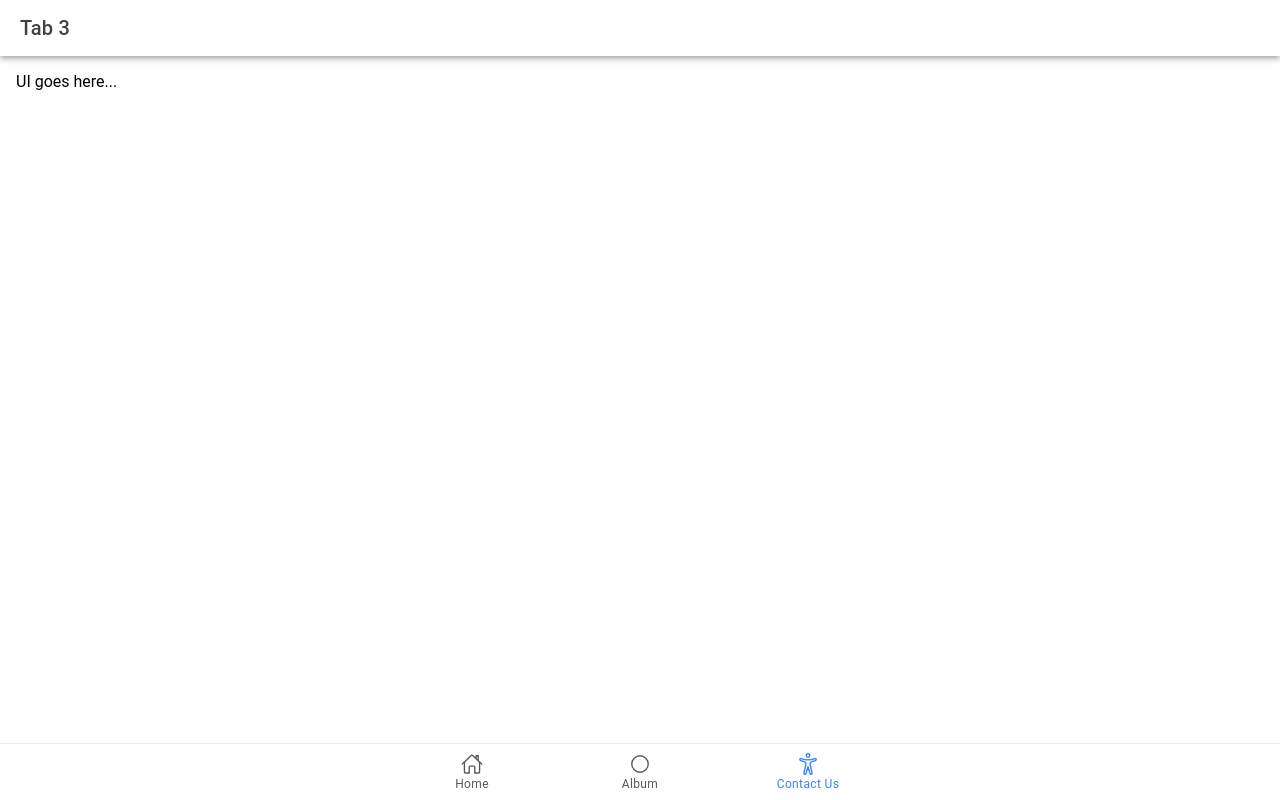
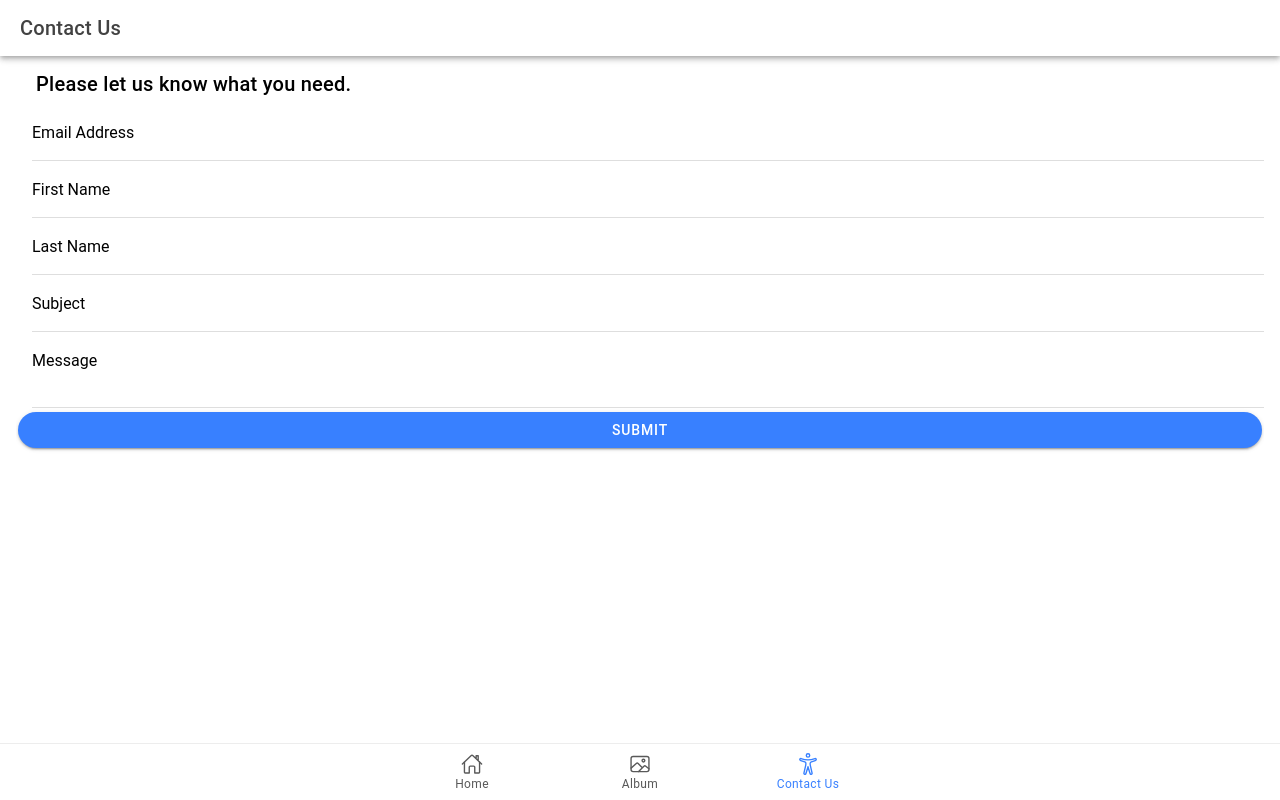
Before and after one commit to myke021403/ionic-react, a React (Vite) app in the folder myApp/: page /tab-home/tab3 in a window 1280 px wide. Built offline with nearby package versions, Linux system fonts and the light colour scheme.

Commit message:
Form added on tab 3 (contact us)

```diff
--- a/myApp/package.json
+++ b/myApp/package.json
@@ -23,6 +23,7 @@
     "@types/react-router": "^5.1.20",
     "@types/react-router-dom": "^5.3.3",
     "ionicons": "^7.0.0",
+    "nodemailer": "^6.9.6",
     "react": "^18.2.0",
     "react-dom": "^18.2.0",
     "react-router": "^5.3.4",
--- a/myApp/src/pages/TabHome.tsx
+++ b/myApp/src/pages/TabHome.tsx
@@ -1,10 +1,9 @@
 import { IonContent, IonHeader, IonIcon, IonLabel, IonPage, IonRouterOutlet, IonTabBar, IonTabButton, IonTabs, IonTitle, IonToolbar } from '@ionic/react';
-import ExploreContainer from '../components/ExploreContainer';
 import { IonReactRouter } from '@ionic/react-router';
 import { Redirect, Route } from 'react-router';
 import Tab1 from './home_tabs/Tab1';
 
-import { accessibilityOutline, ellipseOutline, homeOutline } from 'ionicons/icons';
+import { accessibilityOutline, ellipseOutline, homeOutline, imageOutline } from 'ionicons/icons';
 import Tab3 from './home_tabs/Tab3';
 import Tab2 from './home_tabs/Tab2';
 
@@ -29,7 +28,7 @@ const TabHome: React.FC = () => {
             </IonLabel>
           </IonTabButton>
           <IonTabButton href="/tab-home/tab2" tab="tab2">
-            <IonIcon icon={ellipseOutline}></IonIcon>
+            <IonIcon icon={imageOutline}></IonIcon>
             <IonLabel>
               Album
             </IonLabel>
--- a/myApp/src/pages/home_tabs/Tab2.tsx
+++ b/myApp/src/pages/home_tabs/Tab2.tsx
@@ -13,7 +13,6 @@ export const Tab2: React.FC = () => {
     const [showInfiniteScroll, setShowInfiniteScroll] = useState(false);
     const [isModalOpen, setIsModalOpen] = useState(false);
     const [openedAlbum, setOpenedAlbum] = useState(0);
-
 
     useIonViewWillEnter(async () => {
         const getAllAlbums = await getAlbums();
@@ -35,13 +34,10 @@ export const Tab2: React.FC = () => {
     }
 
 
-    function openModal(index) {
-        setOpenedAlbum(index);
-
-
+    function openModal(albumIndex) {
+        setOpenedAlbum(albumIndex);
         setIsModalOpen(true);
     }
-
 
     return (
         <IonPage>
--- a/myApp/src/pages/home_tabs/Tab3.tsx
+++ b/myApp/src/pages/home_tabs/Tab3.tsx
@@ -1,17 +1,99 @@
-import { IonContent, IonHeader, IonPage, IonTitle, IonToolbar } from '@ionic/react';
-import React from 'react';
+import { IonButton, IonContent, IonHeader, IonInput, IonItem, IonList, IonPage, IonTextarea, IonTitle, IonToolbar } from '@ionic/react';
+import React, { useState } from 'react';
 
 const Tab3: React.FC = () => {
+    const [formData, setFormData] = useState({
+        email: '',
+        firstname: '',
+        lastname: '',
+        subject: '',
+        message: '',
+    });
+
+
+    const handleSubmit = (e: React.FormEvent) => {
+        e.preventDefault();
+        if(formData.email
+            && formData.firstname
+            && formData.lastname
+            && formData.subject
+            && formData.message){
+            // console.log(formData);
+            alert('Success! Send to a server thru API or mail server');
+        } else {
+            alert('All fields are required!');
+        }
+    }
 
     return (
         <IonPage>
             <IonHeader>
                 <IonToolbar>
-                    <IonTitle>Tab 3</IonTitle>
+                    <IonTitle>Contact Us</IonTitle>
                 </IonToolbar>
             </IonHeader>
             <IonContent className="ion-padding">
-                UI goes here...
+                <IonTitle>
+                    Please let us know what you need.
+                </IonTitle>
+                <form onSubmit={handleSubmit}>
+
+                    <IonList>
+                        <IonItem>
+                            <IonInput
+                                labelPlacement="floating"
+                                label="Email Address"
+                                type="email"
+                                value={formData.email}
+                                onIonChange={(e) => setFormData({ ...formData, email: e.detail.value! })}
+                                required
+                            />
+                        </IonItem>
+                        <IonItem>
+                            <IonInput
+                                labelPlacement="floating"
+                                label="First Name"
+                                type="text"
+                                value={formData.firstname}
+                                onIonChange={(e) => setFormData({ ...formData, firstname: e.detail.value! })}
+                                required
+                            ></IonInput>
+                        </IonItem>
+                        <IonItem>
+                            <IonInput
+                                labelPlacement="floating"
+                                label="Last Name"
+                                type="text"
+                                value={formData.lastname}
+                                onIonChange={(e) => setFormData({ ...formData, lastname: e.detail.value! })}
+                                required
+                            ></IonInput>
+                        </IonItem>
+                        <IonItem>
+                            <IonInput
+                                labelPlacement="floating"
+                                label="Subject"
+                                type="text"
+                                value={formData.subject}
+                                onIonChange={(e) => setFormData({ ...formData, subject: e.detail.value! })}
+                                required
+                            ></IonInput>
+                        </IonItem>
+                        <IonItem>
+                            <IonTextarea
+                                label="Message"
+                                placeholder="What do you  want to say?"
+                                labelPlacement="floating"
+                                value={formData.message}
+                                onIonChange={(e) => setFormData({ ...formData, message: e.detail.value! })}
+                                required
+                            ></IonTextarea>
+                        </IonItem>
+                        <IonButton expand="full" shape="round" type="submit">
+                            Submit
+                        </IonButton>
+                    </IonList>
+                </form>
             </IonContent>
         </IonPage>
     );
```
Also changed, not shown: 1 other file (tests, documents, lock files or other folders).
